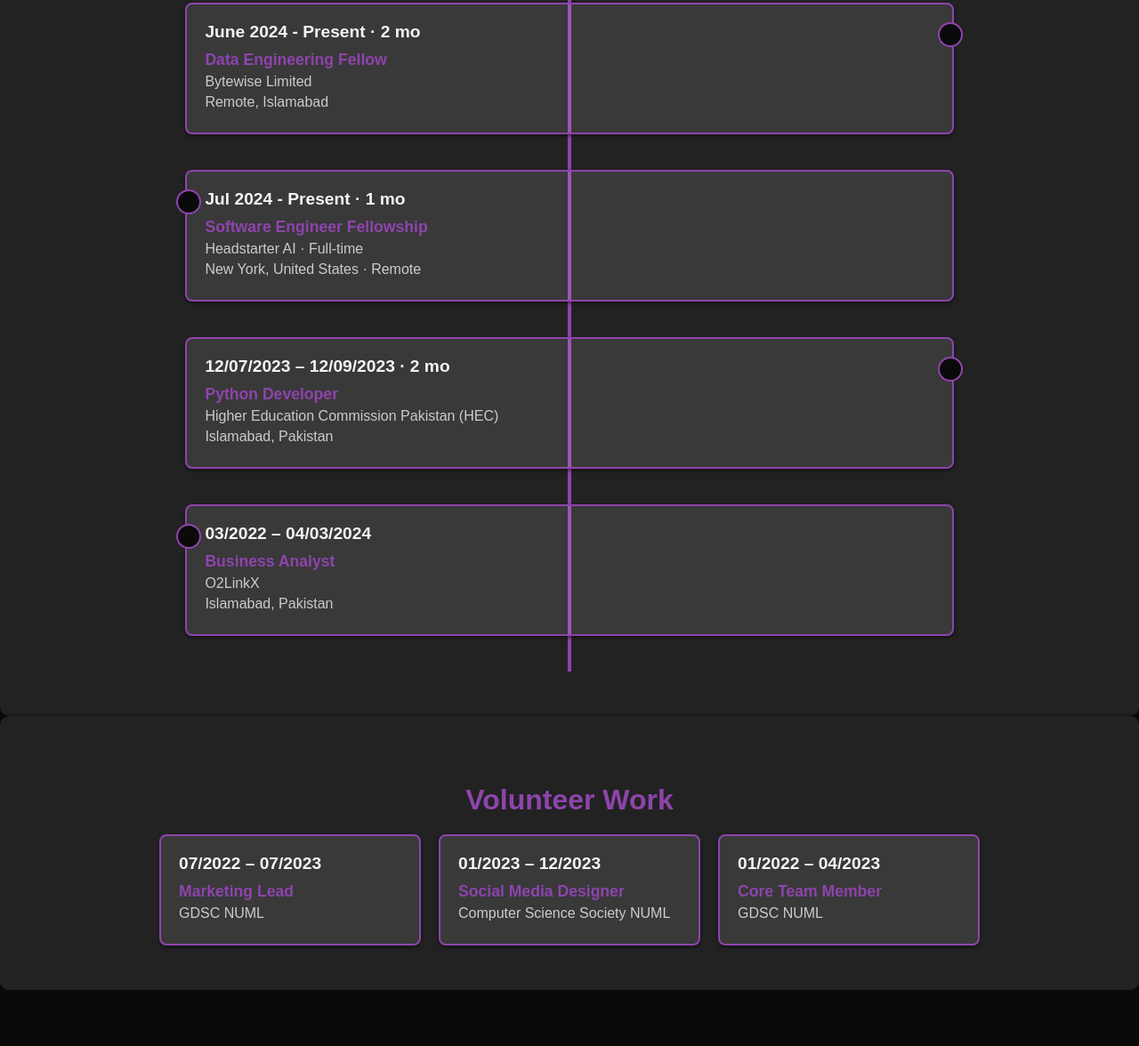
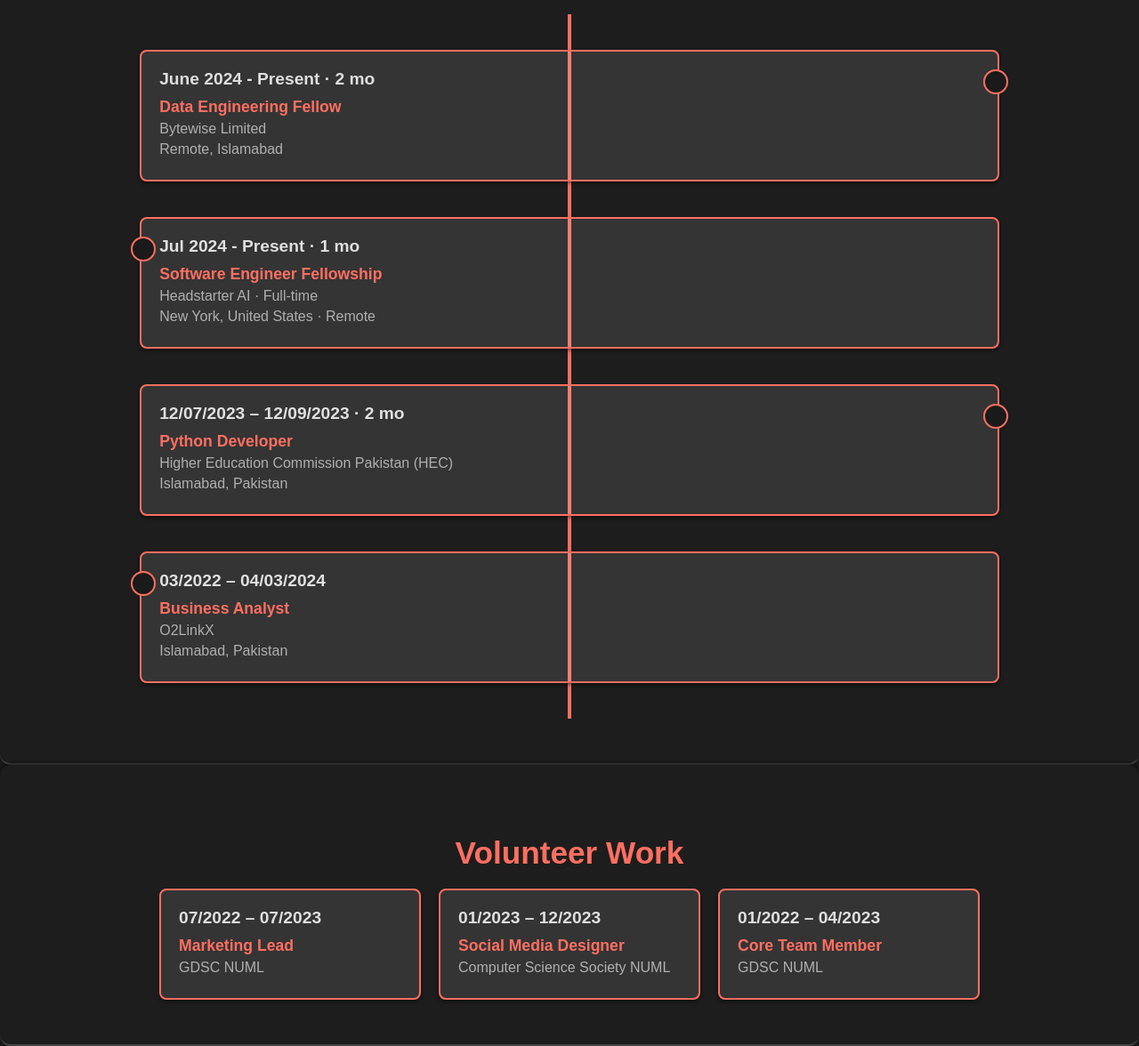
Before and after one commit to 77-Ismail/ismailkhan-portfolio, a website: page index.html in a window 1280 px wide. Shown: the part 823-1999 px from the top of the page at 89% size. Before the commit the page ends 1936 px from the top, so only its background shows below. Drawn offline with Linux system fonts and the light colour scheme.

Commit message:
Update styles.css

```diff
--- a/styles.css
+++ b/styles.css
@@ -2,8 +2,8 @@
     font-family: Arial, sans-serif;
     margin: 0;
     padding: 0;
-    color: #f4f4f9;
-    background-color: #0a0a0a;
+    color: #e0e0e0; /* Light text color for contrast */
+    background-color: #1a1a1a; /* Dark background */
     overflow-x: hidden;
     position: relative;
 }
@@ -15,22 +15,22 @@
     width: 100%;
     height: 100%;
     z-index: -1;
-    background: linear-gradient(135deg, #000000 0%, #434343 100%);
-    opacity: 0.8;
+    background: linear-gradient(135deg, #000000 0%, #333333 100%);
+    opacity: 0.9;
 }
 
 .container {
-    width: 80%;
+    width: 90%;
     margin: 0 auto;
 }
 
 header.banner {
-    background-color: rgba(40, 44, 52, 0.9);
-    color: #f4f4f9;
+    background-color: rgba(30, 30, 30, 0.8);
+    color: #e0e0e0;
     text-align: center;
-    padding: 50px 0;
-    box-shadow: 0 4px 8px rgba(0, 0, 0, 0.3);
-    border-radius: 10px;
+    padding: 60px 0;
+    box-shadow: 0 4px 8px rgba(0, 0, 0, 0.5);
+    border-radius: 12px;
 }
 
 .banner-content {
@@ -45,7 +45,7 @@
     border-radius: 50%;
     overflow: hidden;
     margin-bottom: 20px;
-    box-shadow: 0 4px 8px rgba(0, 0, 0, 0.5);
+    box-shadow: 0 4px 8px rgba(0, 0, 0, 0.6);
 }
 
 .photo-circle img {
@@ -64,14 +64,15 @@
 }
 
 section {
-    padding: 50px 0;
+    padding: 60px 0;
+    border-bottom: 2px solid #444444; /* New section break color */
 }
 
 section h2 {
     text-align: center;
-    font-size: 2em;
+    font-size: 2.2em;
     margin-bottom: 20px;
-    color: #8e44ad; /* Original color for headings */
+    color: #ff6f61; /* Accent color for section headings */
 }
 
 .about p {
@@ -80,14 +81,18 @@
     line-height: 1.6;
     max-width: 700px;
     margin: 0 auto;
-    color: #ccc;
+    color: #b0b0b0;
 }
 
 .experience {
-    background-color: rgba(255, 255, 255, 0.1);
+    background-color: rgba(30, 30, 30, 0.8);
     padding: 50px 0;
-    border-radius: 10px;
-    box-shadow: 0 -2px 4px rgba(0,0,0,0.3);
+    border-radius: 12px;
+    box-shadow: 0 -2px 4px rgba(0,0,0,0.5);
+}
+
+.experience h2 {
+    color: #ff6f61; /* Accent color for section headings */
 }
 
 .timeline {
@@ -105,13 +110,13 @@
     top: 0;
     bottom: 0;
     width: 4px;
-    background: #8e44ad; /* Original color for timeline border */
+    background: #ff6f61; /* Accent color for timeline border */
     transform: translateX(-50%);
 }
 
 .timeline-item {
     background: rgba(255, 255, 255, 0.1);
-    border: 2px solid #8e44ad; /* Original color for item border */
+    border: 2px solid #ff6f61; /* Accent color for item border */
     border-radius: 8px;
     margin: 20px 0;
     padding: 20px;
@@ -132,8 +137,8 @@
     left: -12px;
     width: 24px;
     height: 24px;
-    background: #0a0a0a;
-    border: 2px solid #8e44ad; /* Original color for item border */
+    background: #1a1a1a;
+    border: 2px solid #ff6f61; /* Accent color for item border */
     border-radius: 50%;
     z-index: 1;
 }
@@ -146,32 +151,33 @@
 .timeline-item h3 {
     font-size: 1.2em;
     margin: 0 0 10px 0;
-    color: #f4f4f9; /* Original color for item headings */
+    color: #e0e0e0; /* Light text color */
 }
 
 .timeline-item h4 {
     font-size: 1.1em;
     margin: 0 0 5px 0;
-    color: #8e44ad; /* Original color for item sub-headings */
+    color: #ff6f61; /* Accent color for sub-headings */
 }
 
 .timeline-item p {
     font-size: 1em;
     margin: 5px 0;
-    color: #ccc;
+    color: #b0b0b0; /* Light text color */
 }
+
 .volunteer {
-    background-color: rgba(255, 255, 255, 0.1);
+    background-color: rgba(30, 30, 30, 0.8);
     padding: 50px 0;
-    border-radius: 10px;
-    box-shadow: 0 -2px 4px rgba(0,0,0,0.3);
+    border-radius: 12px;
+    box-shadow: 0 -2px 4px rgba(0,0,0,0.5);
 }
 
 .volunteer h2 {
     text-align: center;
-    font-size: 2em;
+    font-size: 2.2em;
     margin-bottom: 20px;
-    color: #8e44ad; /* Consistent with section headings */
+    color: #ff6f61; /* Accent color for section headings */
 }
 
 .volunteer-timeline {
@@ -184,7 +190,7 @@
 
 .volunteer-item {
     background: rgba(255, 255, 255, 0.1);
-    border: 2px solid #8e44ad; /* Consistent with section border */
+    border: 2px solid #ff6f61; /* Accent color for item border */
     border-radius: 8px;
     padding: 20px;
     width: 250px;
@@ -199,19 +205,19 @@
 .volunteer-item h3 {
     font-size: 1.2em;
     margin: 0 0 10px 0;
-    color: #f4f4f9; /* Light text color */
+    color: #e0e0e0; /* Light text color */
 }
 
 .volunteer-item h4 {
     font-size: 1.1em;
     margin: 0 0 5px 0;
-    color: #8e44ad; /* Accent color for sub-headings */
+    color: #ff6f61; /* Accent color for sub-headings */
 }
 
 .volunteer-item p {
     font-size: 1em;
     margin: 5px 0;
-    color: #ccc; /* Light text color */
+    color: #b0b0b0; /* Light text color */
 }
 
 @media screen and (max-width: 768px) {
@@ -224,10 +230,7 @@
         width: 100%;
         max-width: 600px;
     }
-}
 
-
-@media screen and (max-width: 768px) {
     .timeline-item {
         width: 100%;
     }
```
